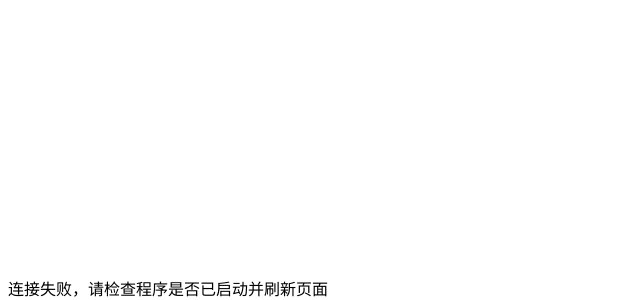
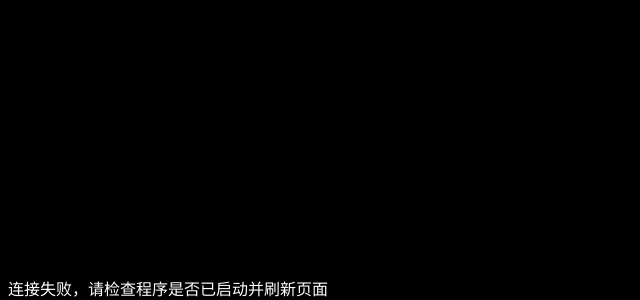
Before and after one commit to 7sDream/danmacu, a plain HTML site: page danmacu/static/index.html in a window 1280 px wide. Shown: the part 500-800 px from the top of the page, without its empty margins (0-640 px from the left). Drawn offline with Linux system fonts and the light colour scheme.

Commit message:
chore(dep): update websockets version, use black css

```diff
--- a/danmacu/static/style.css
+++ b/danmacu/static/style.css
@@ -4,7 +4,10 @@ html {
 }
 
 body {
+    background-color: black;
+    color: white;
     font-family: "Sarasa UI SC", "sans";
+    font-size: 16px;
     overflow: hidden;
     height: 100%;
     margin: 0;
```
Also changed, not shown: 2 other files.
